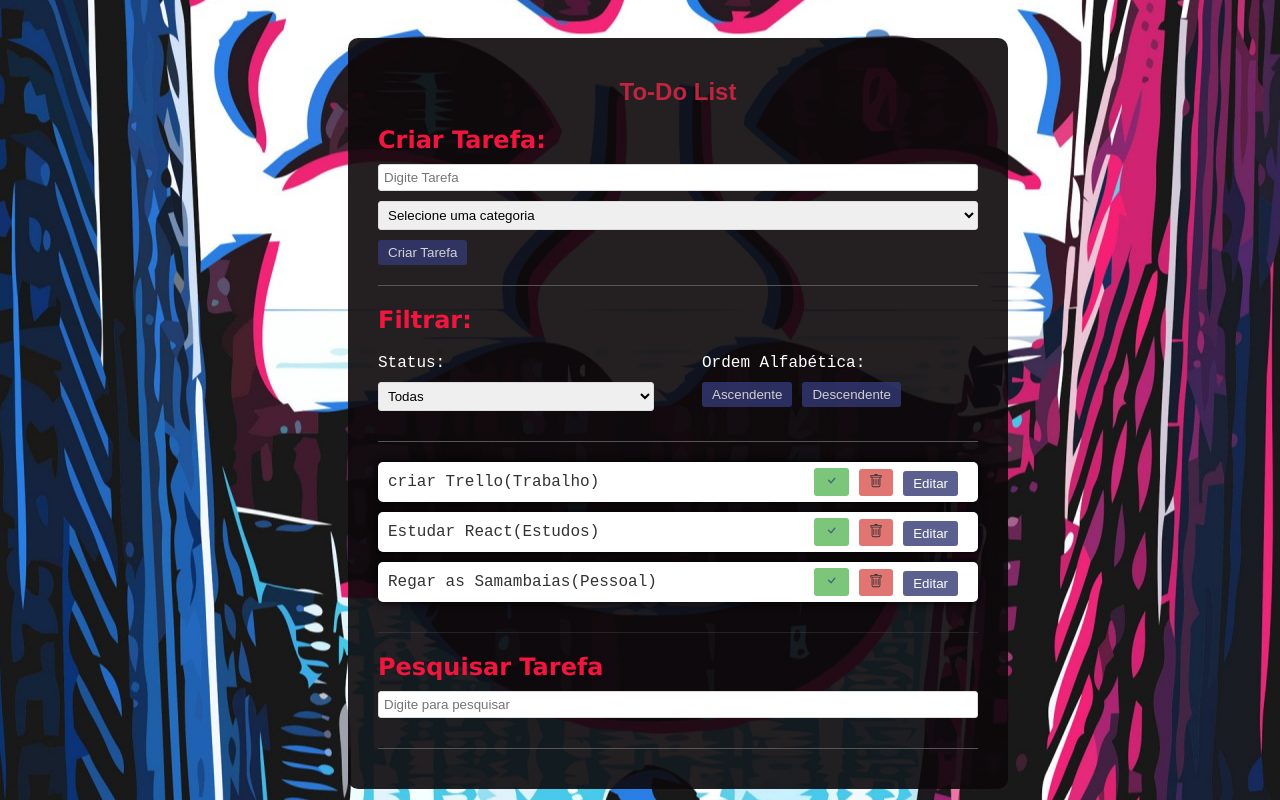
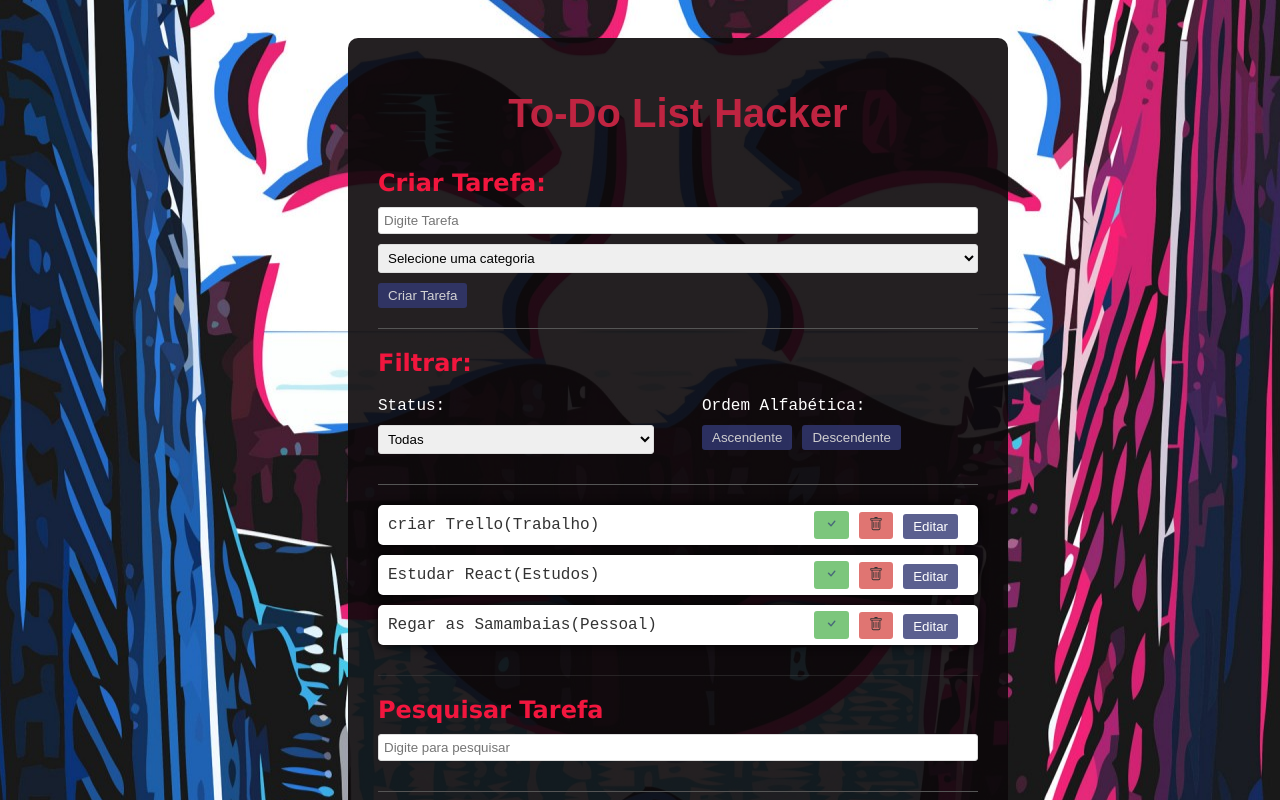
Before and after one commit to Renato-Miranda/todo-list-react, a React (Vite) app: page / in a window 1280 px wide. Shown: the top 800 px of the page. Built offline with nearby package versions, Linux system fonts and the light colour scheme; a web font is replaced by a local one.

Commit message:
fix: alterado titulo principal para to-do list hacker

```diff
--- a/src/App.jsx
+++ b/src/App.jsx
@@ -81,7 +81,7 @@ function App() {
 
   return (
     <StylesApp className='app'>
-      <h1 className='titulo'>To-Do List</h1>
+      <h1 className='titulo'>To-Do List Hacker</h1>
       <TodoForm addTodo={addTodo} />
       <Filter filter={filter} setFilter={setFilter} setSort={setSort} />
       <div className="todo-list">
--- a/src/app.styles.js
+++ b/src/app.styles.js
@@ -10,6 +10,7 @@ export const StylesApp = styled.section `
     .titulo{
         font-family: 'MrRobot', sans-serif;
         color: #BF2441;
+        font-size: 40px;
     }
 
     .todo-list {
```
